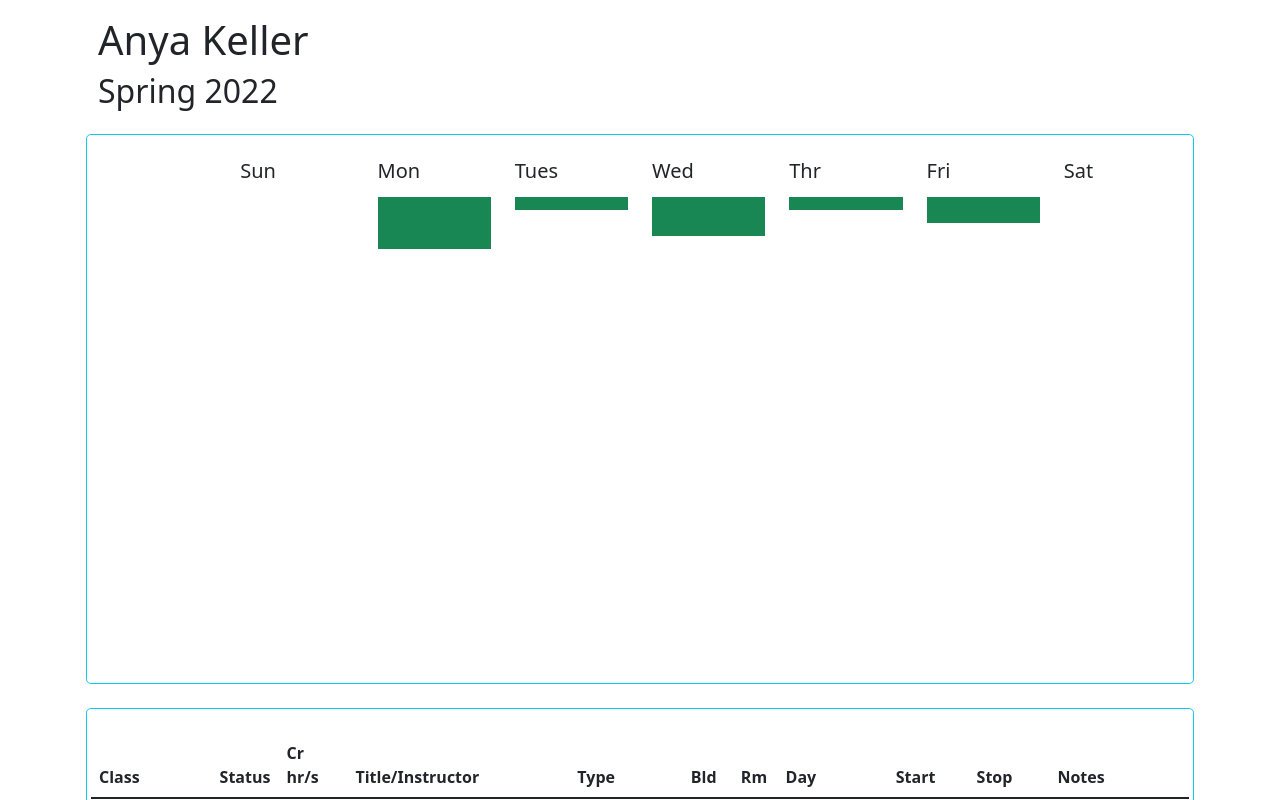
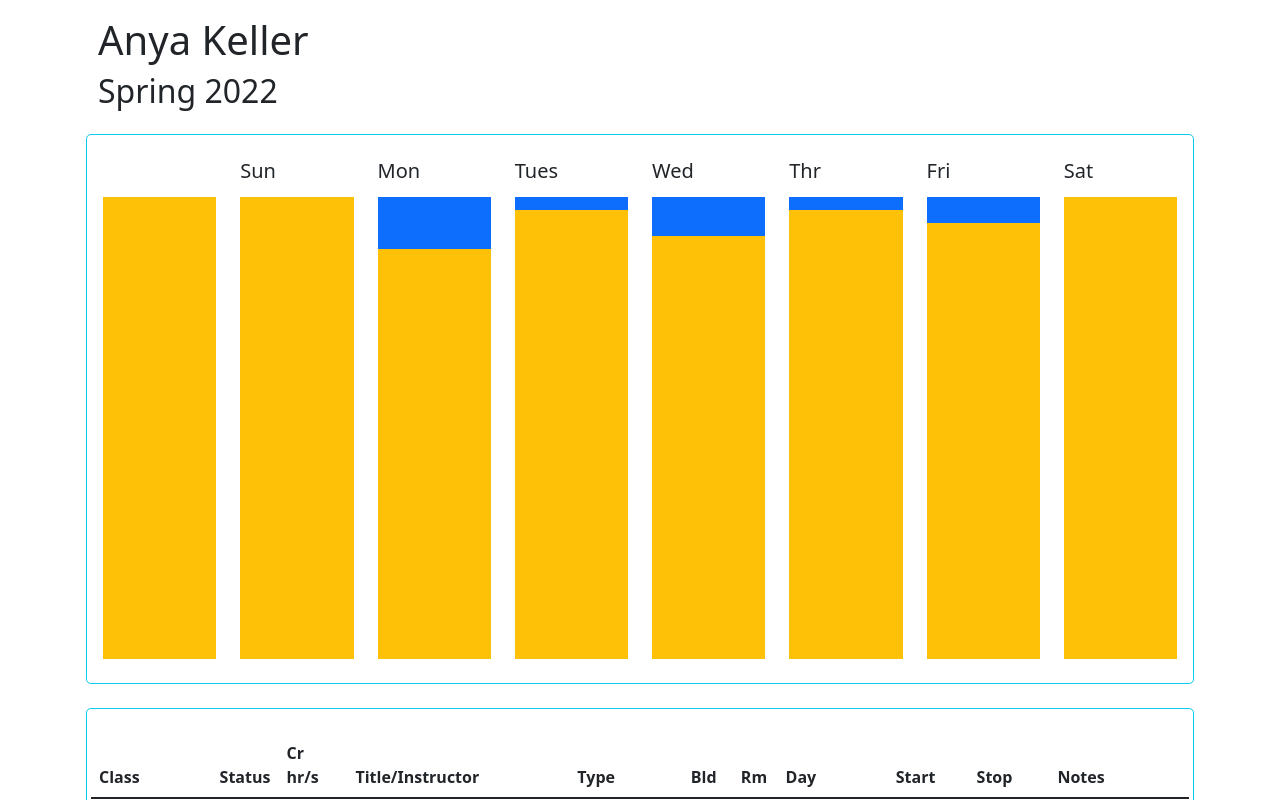
Before and after one commit to anyakeller/class-schedule, a React (Create React App) app: page / in a window 1280 px wide. Shown: the top 800 px of the page. Built offline with nearby package versions, Linux system fonts and the light colour scheme.

Commit message:
it's beautiful tho

```diff
--- a/src/routes/Home.js
+++ b/src/routes/Home.js
@@ -13,8 +13,12 @@ function Header(props) {
 function DayTimeBlock(props) {
   return (
     <div
-      style={{ height: `${(100 * props.blocksHeight) / 180}%` }}
-      className="bg-success"></div>
+      style={
+        props.blocksHeight === 0
+          ? { flexGrow: "1" }
+          : { height: `${(100 * props.blocksHeight) / 180}%` }
+      }
+      className={props.blocksHeight === 0 ? "bg-warning" : "bg-primary"}></div>
   );
 }
 
@@ -22,9 +26,9 @@ function DayCol(props) {
   const fiveMinBlocks = 180;
   const timeBlocks = props.dayData.map((section, sectionIndex) => {
     console.log(section);
-    return <DayTimeBlock blocksHeight={5} key={sectionIndex}/>;
+    return <DayTimeBlock blocksHeight={5} key={sectionIndex} />;
   });
-  timeBlocks.push(<DayTimeBlock blocksHeight={0} key={-1}/>);
+  timeBlocks.push(<DayTimeBlock blocksHeight={0} key={-1} />);
   return timeBlocks;
 }
 
@@ -34,7 +38,7 @@ function DayCols(props) {
       {[""].concat(props.dayNames).map((day, index) => (
         <div className="col d-flex flex-column" key={index}>
           <h5 style={{ height: "1.5em" }}>{day}</h5>
-          <div style={{ flexGrow: "1" }}>
+          <div className="d-flex flex-column" style={{ flexGrow: "1" }}>
             <DayCol
               dayData={day in props.coursesInDay ? props.coursesInDay[day] : []}
             />
```
